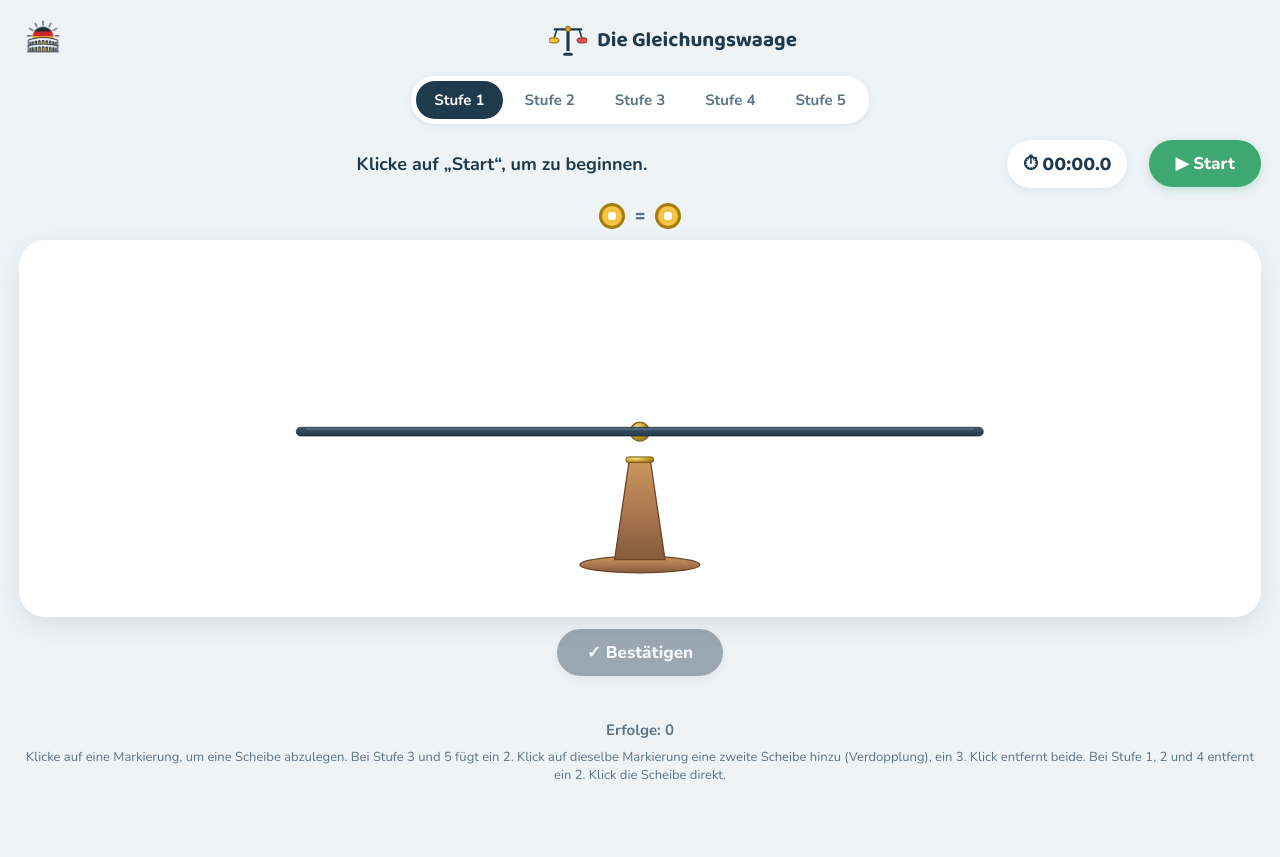
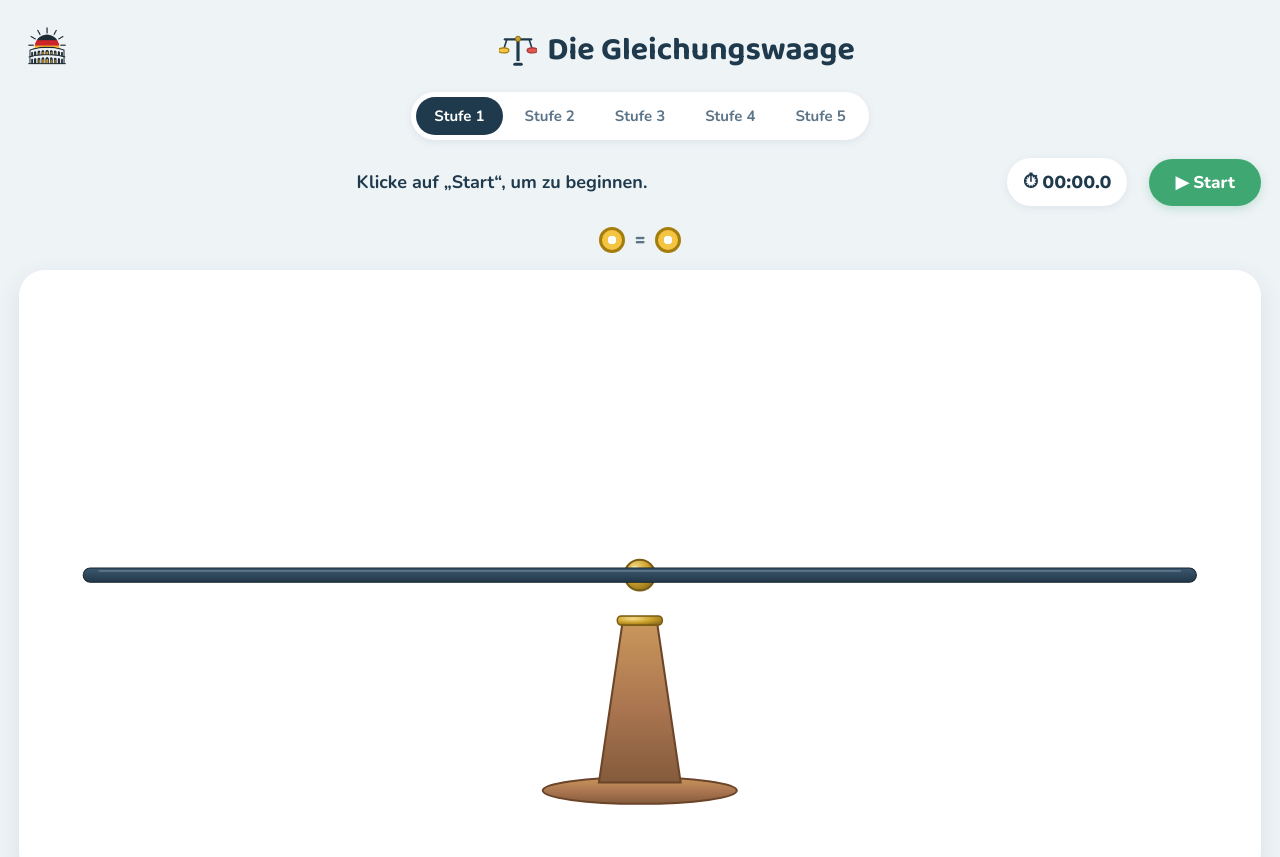
Before and after one commit to Langues-Vivantes-30/dieWaage, a plain HTML site: page index.html in a window 1280 px wide. Shown: the top 857 px of the page. Before the commit the page ends 800 px from the top, so only its background shows below. Drawn offline with nearby package versions, Linux system fonts and the light colour scheme.

Commit message:
Update index.html
Nouvelle mise en page. Plus grand

```diff
--- a/index.html
+++ b/index.html
@@ -24,16 +24,15 @@
   --green:#3FA772;
 }
 *{box-sizing:border-box}
-html,body{height:100%;margin:0}
-body{font-family:'Nunito',Arial,sans-serif;color:var(--ink);background:var(--paper);display:flex;justify-content:center;overflow:auto}
-.app{width:min(1250px,97vw);height:100vh;height:100dvh;padding:clamp(10px,2vh,22px) 0 clamp(10px,2vh,26px);display:flex;flex-direction:column}
+body{margin:0;font-family:'Nunito',Arial,sans-serif;color:var(--ink);background:var(--paper);min-height:100vh;display:flex;justify-content:center}
+.app{width:min(1250px,97vw);padding:22px 0 30px}
 
-header{display:flex;flex-direction:column;align-items:center;gap:clamp(8px,1.5vh,14px);margin-bottom:clamp(6px,1.2vh,16px);flex:none}
+header{display:flex;flex-direction:column;align-items:center;gap:14px;margin-bottom:18px}
 .header-row{display:flex;align-items:center;gap:18px;width:100%}
-.logo{width:clamp(40px,6vh,60px);height:clamp(40px,6vh,60px);object-fit:contain;flex:none;border-radius:12px}
+.logo{width:56px;height:56px;object-fit:contain;flex:none;border-radius:12px}
 .brand{flex:1;display:flex;align-items:center;justify-content:center;gap:10px}
 .brand svg{width:38px;height:38px;flex:none}
-h1{font-family:'Baloo 2',sans-serif;font-size:clamp(20px,2.6vh,32px);margin:0;color:var(--ink);font-weight:700}
+h1{font-family:'Baloo 2',sans-serif;font-size:clamp(22px,3.2vw,32px);margin:0;color:var(--ink);font-weight:700}
 
 .controls{display:inline-flex;gap:4px;background:var(--panel);border-radius:999px;padding:5px;box-shadow:0 2px 8px #1f3a4d14}
 .controls button{border:0;border-radius:999px;padding:9px 18px;font-family:'Nunito',sans-serif;font-size:15px;font-weight:700;cursor:pointer;background:transparent;color:var(--ink-soft)}
@@ -47,19 +46,19 @@ button.validate{border:0;border-radius:999px;background:var(--ink);color:white;f
 button.validate:hover:not(:disabled){filter:brightness(1.1)}
 button:disabled{opacity:.4;cursor:not-allowed}
 
-.topbar{display:flex;align-items:center;justify-content:center;gap:22px;flex-wrap:wrap;margin:clamp(4px,0.8vh,8px) 0 clamp(8px,1.5vh,16px);flex:none}
+.topbar{display:flex;align-items:center;justify-content:center;gap:22px;flex-wrap:wrap;margin:4px 0 18px}
 .instruction{text-align:center;font-size:18px;font-weight:700;color:var(--ink);flex:1;min-width:280px}
 .timer{font-family:'Baloo 2',sans-serif;font-variant-numeric:tabular-nums;font-size:20px;font-weight:700;color:var(--ink);background:var(--panel);border-radius:999px;padding:8px 16px;box-shadow:0 2px 8px #1f3a4d14;white-space:nowrap}
 .timer::before{content:'⏱ ';}
 
-.legend{display:flex;justify-content:center;align-items:center;gap:10px;margin:0 0 clamp(6px,1vh,14px);flex:none}
+.legend{display:flex;justify-content:center;align-items:center;gap:10px;margin:0 0 14px}
 .legend .eq{font-family:'Baloo 2',sans-serif;font-size:20px;font-weight:700;color:var(--ink-soft)}
 .legend .mini{width:26px;height:26px;border-radius:50%;flex:none}
 .legend .mini.y{border:3px solid var(--gold-deep);background:radial-gradient(circle,var(--panel) 30%,var(--gold) 31%)}
 .legend .mini.r{border:3px solid var(--red-deep);background:radial-gradient(circle,var(--panel) 30%,var(--red) 31%)}
 
-.balance-wrap{background:var(--panel);border-radius:26px;box-shadow:0 8px 24px #1f3a4d1a;padding:clamp(8px,1.5vh,14px) 8px clamp(10px,1.5vh,20px);flex:1 1 auto;min-height:0;display:flex}
-svg{display:block;width:100%;height:100%;flex:1;min-height:0}
+.balance-wrap{background:var(--panel);border-radius:26px;box-shadow:0 8px 24px #1f3a4d1a;padding:14px 8px 22px;overflow:hidden}
+svg{display:block;width:100%;height:auto}
 .beam{transform-box:fill-box;transform-origin:50% 50%;transition:transform .65s cubic-bezier(.2,.8,.25,1)}
 .tick{stroke:#7d93a3;stroke-width:2}
 .tick.major{stroke-width:3;stroke:#5c7488}
@@ -76,20 +75,20 @@ svg{display:block;width:100%;height:100%;flex:1;min-height:0}
 .disc-hole{fill:var(--panel)}
 .disc-text{font-family:'Baloo 2',sans-serif;font-size:18px;font-weight:700;pointer-events:none;fill:var(--ink)}
 
-.validate-row{display:flex;justify-content:center;margin-top:clamp(8px,1.5vh,16px);flex:none}
-.status{text-align:center;font-family:'Baloo 2',sans-serif;font-size:22px;font-weight:700;min-height:30px;margin-top:clamp(6px,1vh,12px);flex:none}
+.validate-row{display:flex;justify-content:center;margin-top:16px}
+.status{text-align:center;font-family:'Baloo 2',sans-serif;font-size:22px;font-weight:700;min-height:30px;margin-top:12px}
 .status.good{color:var(--green)}.status.bad{color:var(--red-deep)}
-.bottom{display:flex;align-items:center;justify-content:center;gap:15px;flex-wrap:wrap;margin-top:6px;flex:none}
+.bottom{display:flex;align-items:center;justify-content:center;gap:15px;flex-wrap:wrap;margin-top:6px}
 .score{font-size:15px;font-weight:700;color:var(--ink-soft)}
 
-.help{text-align:center;color:var(--ink-soft);font-size:13px;margin-top:clamp(4px,1vh,12px);flex:none}
+.help{text-align:center;color:var(--ink-soft);font-size:13px;margin-top:12px}
 </style>
 </head>
 <body>
 <div class="app">
 <header>
 <div class="header-row">
-<img class="logo" src="/IMG/logo.png" alt="Logo">
+<img class="logo" src="IMG/logo.png" alt="Logo">
 <div class="brand">
 <svg viewBox="0 0 48 48" aria-hidden="true">
   <rect x="18" y="40" width="12" height="4" rx="2" fill="#1F3A4D"/>
```
